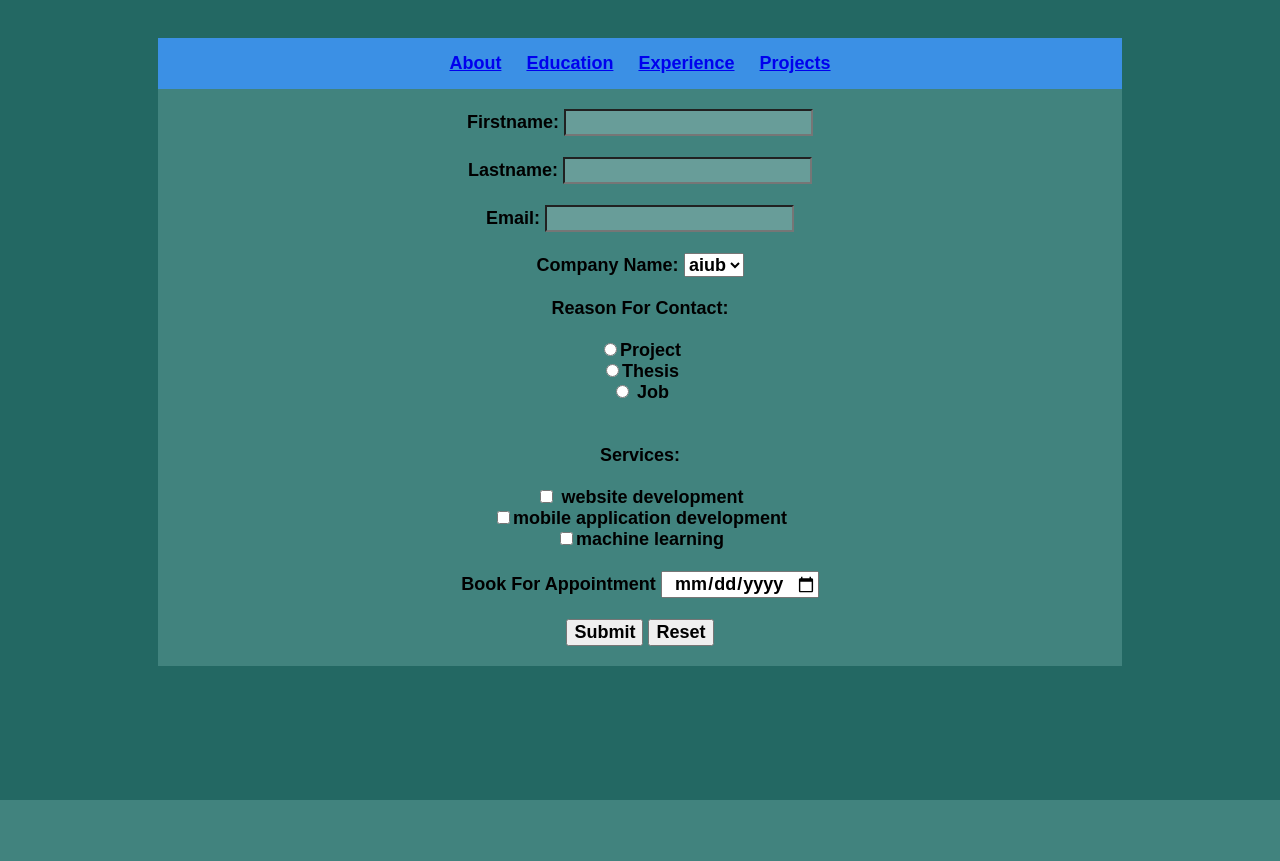
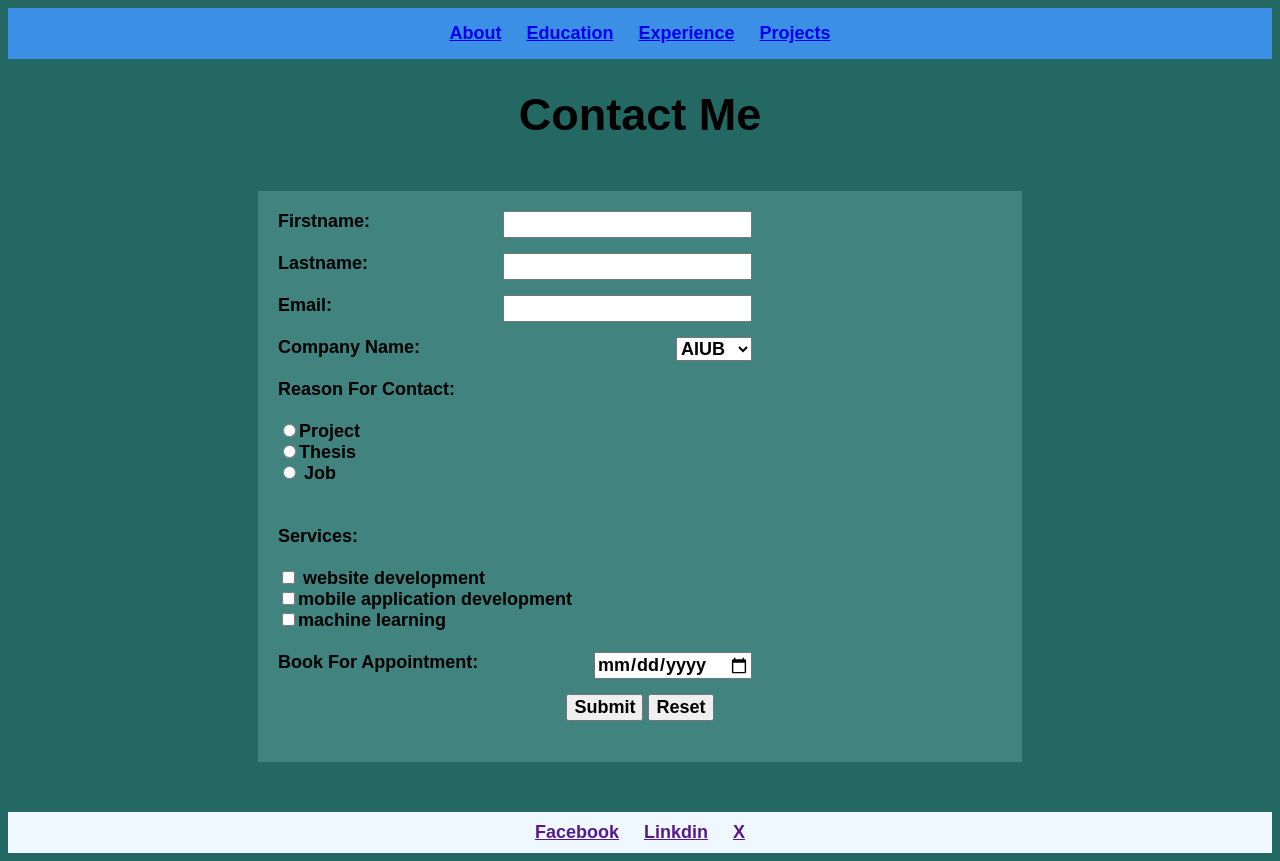
Before and after one commit to RisulIslam-Rifat/wbt-fall-2025-26, a PHP site: page /html/contact.html in a window 1280 px wide. Before the commit the page ends 800 px from the top, so only its background shows below. Run offline with PHP 8.4, Linux system fonts and the light colour scheme.

Commit message:
22-48931-3

```diff
--- a/Portfolio/css/contact.css
+++ b/Portfolio/css/contact.css
@@ -1,29 +1,43 @@
-*{
 
-   /* background: rgb(60, 204, 215) ; */
-    text-align: center;
-    font-size: 18px;
+   h1{
 font-weight: bold;
 font-family: Arial, Helvetica, sans-serif;
+text-align: center;
+font-size: 45px;
 
-#input{
-    text-align: left;
-    background-color: rgb(104, 157, 153);
    }
+
+*{
+  font-weight: bold;
+font-family: Arial, Helvetica, sans-serif;
+font-size: 18px;
+
 }
+body{
 
-body{
-   padding-top: 30px;
-    padding-left: 150px;
-    padding-right: 150px;
 background-color:rgb(35, 104, 99);
 
 }
 
+
+
+.input {
+  float: right;
+  margin-right: 250px;
+}
+
+
 #form{
 
     background-color: rgb(65, 131, 126);
-    padding: 20px;
+   text-align: left;
+margin: 50px;
+padding: 20px;
+margin-left: 250px;
+margin-right: 250px;
+font-weight: bold;
+font-family: Arial, Helvetica, sans-serif;
+
 
 }
 
@@ -46,3 +60,14 @@ a {
     padding: 10px;
 
 }
+.button{
+
+  text-align: center;
+}
+.footer{
+
+padding: 10px;
+background-color:aliceblue ;
+text-align: center;
+
+}
--- a/Portfolio/html/contact.html
+++ b/Portfolio/html/contact.html
@@ -19,26 +19,28 @@
 
 </ul>
 
+<h1>Contact Me</h1>
 
     <form action="get" id="form">
     <label for="firstname" id ="name">Firstname:</label>
-    <input type="text" name="firstname" id="input" required>
+
+    <input type="text" name="firstname" class="input" required>
 <br>
     <br>
     <label for="Lastname" id ="name">Lastname:</label>
-    <input type="text" name="Lastname" id="input" required>
+    <input type="text" name="Lastname" class="input" required>
     <br>
 <br>
     <label for="email" id ="name">Email:</label>
-    <input type="email" id="input" required>
+    <input type="email" class="input" required>
     <br>
 <br>
-    <label for="company" id ="name">Company Name:</label>
-    <select name="" id="name">
-    <option value="">aiub</option>
-    <option value=""></option>
-    <option value=""></option>
-    <option value=""></option>
+    <label for="company" id ="">Company Name:</label>
+    <select name="" class="input">
+    <option value="">AIUB</option>
+    <option value="">NSU</option>
+    <option value="">IUBAT</option>
+    <option value="">IUB</option>
     </select>
 <br>
 <br>
@@ -54,20 +56,32 @@
  <label for="services">Services:</label>
  <br>
  <br>
-<input type="checkbox" id="services1"  value="" required> website development<br>
-<input type="checkbox" id="services2"  value="" required>mobile application development <br>
-<input type="checkbox" id="services3"  value="" required>machine learning <br>
+<input type="checkbox" id="services1"  class="checkbox"  required> website development<br>
+<input type="checkbox" id="services2"  class="checkbox" required>mobile application development <br>
+<input type="checkbox" id="services3" class="checkbox"  required>machine learning <br>
 
 
  <br>
 
- <label for="book_appoinment">Book For Appointment</label>
- <input type="date" name="book_appoinment" id="" required>
+ <label for="book_appoinment">Book For Appointment:</label>
+ <input type="date" name="book_appoinment" class="input"  required>
  <br>
  <br>
- <button type="submit" name="Submit" id="submit">Submit</button>
- <button type="reset" name="reset">Reset</button>
+ <div class = "button">
+ <button type="submit" name="Submit" >Submit</button>
+ <button type="reset" name="reset" >Reset</button>
+ </div>
+<br>
+
+
 
 </form>
+
 </body>
+<footer class=" footer">
+
+    <a href="">Facebook</a>
+    <a href="">Linkdin</a>
+    <a href="">X</a>
+ </footer>
 </html>
```
